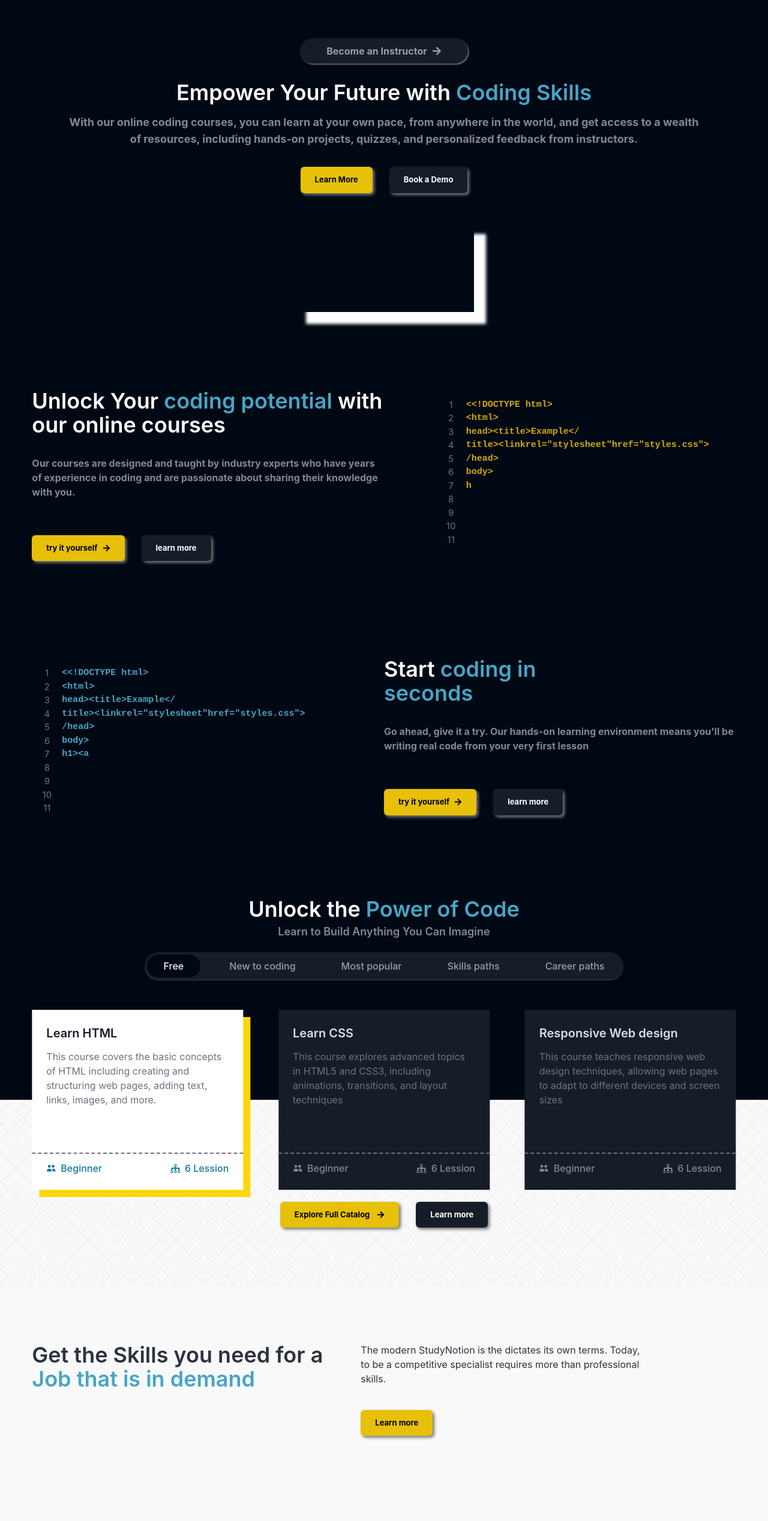
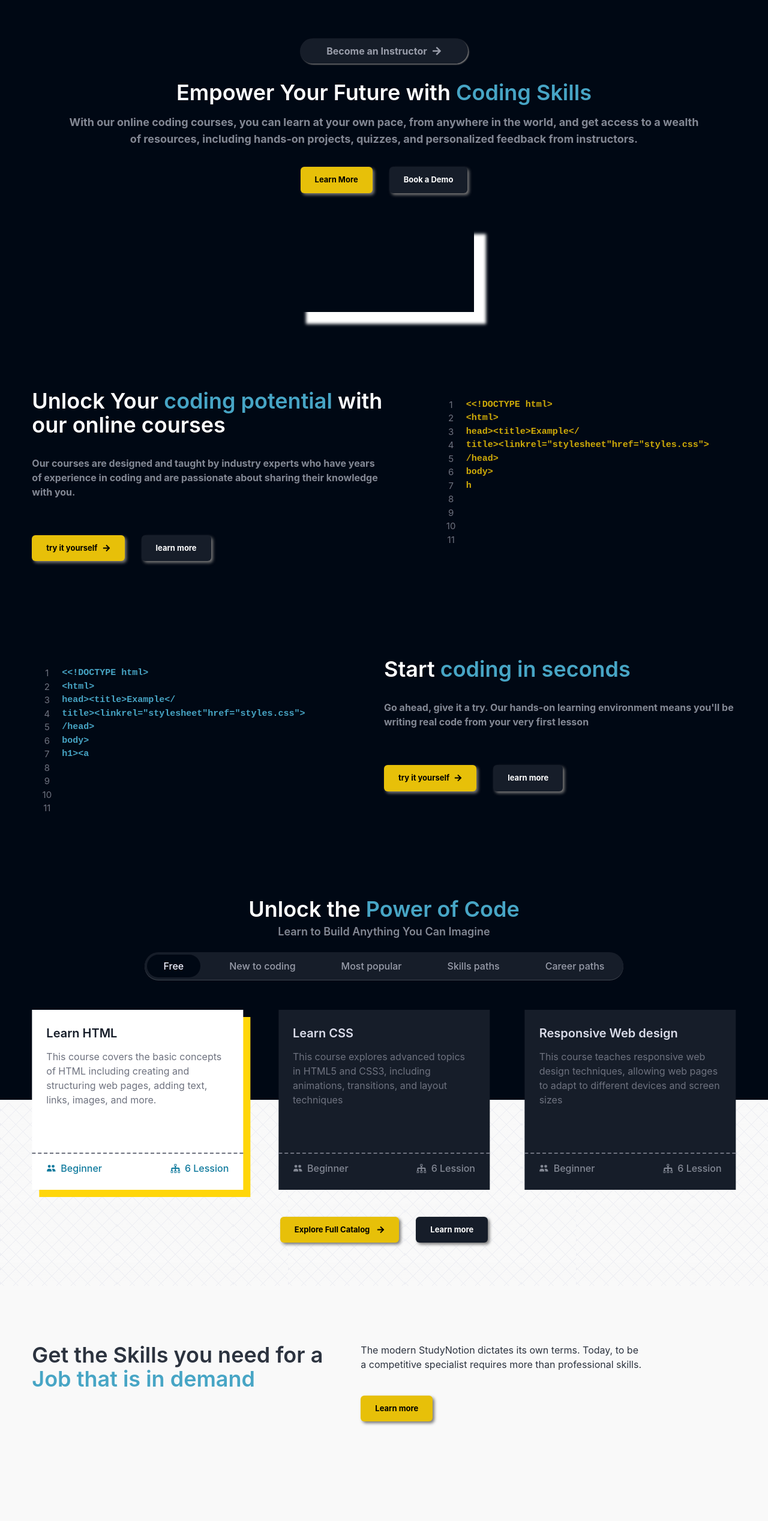
Before and after one commit to priyankRaiyani19/StudyNotion, a React (Create React App) app: page / in a window 1280 px wide. Shown: the top 2535 px of the page at 60% size. Built offline with nearby package versions, Linux system fonts and the light colour scheme; grey boxes are pictures that could not be loaded.

Commit message:
home page code optimization

```diff
--- a/src/pages/Home.js
+++ b/src/pages/Home.js
@@ -1,214 +1,152 @@
-import React from 'react'
-import {FaArrowRight} from "react-icons/fa"
-import {Link} from "react-router-dom"
-import HighlightText from '../components/core/HomePage/HighlightText'
+import React from 'react';
+import { FaArrowRight } from "react-icons/fa";
+import { Link } from "react-router-dom";
+import HighlightText from '../components/core/HomePage/HighlightText';
+import CTAButton from "../components/core/HomePage/CTAButton";
+import CodeBlocks from "../components/core/HomePage/CodeBlocks";
+import TimelineSection from '../components/core/HomePage/TimelineSection';
+import LearningLanguageSection from '../components/core/HomePage/LearningLangaugeSection';
+import InstructorSection from '../components/core/HomePage/InstructorSection';
+import Footer from '../components/common/Footer';
+import ExploreMore from '../components/core/HomePage/ExploreMore';
 
-import CTAButton from "../components/core/HomePage/CTAButton"
-import Banner from "../assets/Images/banner.mp4"
-import CodeBlocks from "../components/core/HomePage/CodeBlocks"
-import TimelineSection from '../components/core/HomePage/TimelineSection'
-import LearningLanguageSection from '../components/core/HomePage/LearningLangaugeSection'
-import InstructorSection from '../components/core/HomePage/InstructorSection'
-import Footer from '../components/common/Footer'
-import ExploreMore from '../components/core/HomePage/ExploreMore'
+// Lazy loading heavy assets
+import  Banner from '../assets/Images/banner.mp4';
 
 const Home = () => {
-    return (
-        <div>
-            {/*Section1  */}
-            <div className='relative mx-auto flex flex-col w-11/12 max-w-maxContent items-center
-      text-white justify-between'>
-
-
-                    <div className='ml-0 md:ml-auto group mt-16 p-1 mx-auto rounded-full bg-richblack-800 font-bold text-richblack-200
-            transition-all duration-200 hover:scale-95 w-fit shadow-[rgba(120,120,120,120)_1.5px_1.5px_2px_0px]'>
-                        <Link to={"/signup"}>
-                        <div className='flex flex-row items-center gap-2 rounded-full px-10 py-[5px]
-                transition-all duration-200 group-hover:bg-richblack-900'>
+    const renderHeaderCTA = () => (
+        <div className="flex flex-row items-center gap-2 rounded-full px-10 py-[5px] transition-all duration-200 group-hover:bg-richblack-900">
             <p>Become an Instructor</p>
             <FaArrowRight />
         </div>
-                        </Link>
-                    </div>
+    );
 
-
-
-                <div className='lg:text-center  text-4xl font-semibold mt-7'>
-                    Empower Your Future with
-                    <HighlightText text={"Coding Skills"} />
-                </div>
-
-                <div className=' mt-4 md:w-[90%] w-[100%] md:text-center text-lg font-bold text-richblack-300'>
-                    With our online coding courses, you can learn at your own pace, from anywhere in the world, and get access to a wealth of resources, including hands-on projects, quizzes, and personalized feedback from instructors.
-                </div>
-
-                <div className='flex flex-row  gap-7 mt-8'>
-                    <CTAButton active={true} linkto={"/signup"}>
+    const renderCTAButtons = () => (
+        <div className="flex flex-row gap-7 mt-8">
+            <CTAButton active={true} linkto="/signup">
                 Learn More
             </CTAButton>
-
-                    <CTAButton active={false} linkto={"/login"}>
+            <CTAButton active={false} linkto="/login">
                 Book a Demo
             </CTAButton>
         </div>
+    );
 
-                <div className='md:mx-3 md:my-12 md:mt-12 mt-[50px] mb-10 shadow-[rgba(255,255,255,255)_20px_20px_5px_0px]'>
-                    <video
-                        muted
-                        loop
-                        autoPlay
-                    >
-                        <source  src={Banner} type="video/mp4" />
-                    </video>
+    const renderCodeSection = (heading, subHeading, codeColor, position, ctabtn1, ctabtn2) => (
+        <CodeBlocks
+            position={position}
+            heading={heading}
+            subHeading={subHeading}
+            ctabtn1={ctabtn1}
+            ctabtn2={ctabtn2}
+            codeBlock={`<<!DOCTYPE html>\n<html>\nhead><title>Example</ \n title><linkrel="stylesheet"href="styles.css">\n/head>\n body>\nh1><ahref="/">Header</a> \n /h1>\n nav><ahref="one/">One</a><ahref="two/">Two</\n a><ahref="three/">Three</a>\n nav>`}
+            codeColor={codeColor}
+        />
+    );
+
+    return (
+        <div>
+            {/* Section 1 */}
+            <div className="relative mx-auto flex flex-col w-11/12 max-w-maxContent items-center text-white justify-between">
+                {/* Become an Instructor CTA */}
+                <div className="group mt-16 p-1 mx-auto rounded-full bg-richblack-800 font-bold text-richblack-200 transition-all duration-200 hover:scale-95 w-fit shadow-[rgba(120,120,120,120)_1.5px_1.5px_2px_0px]">
+                    <Link to="/signup">{renderHeaderCTA()}</Link>
                 </div>
 
-                {/* Code Section 1 */}
-                <div>
-                    <CodeBlocks
-                        position={"md:flex-row"}
-                        heading={
-                            <div className='text-4xl font-semibold'>
-                                Unlock Your
-                                <HighlightText text={"coding potential"}/>
-                                with our online courses
+                {/* Hero Section */}
+                <div className="lg:text-center text-4xl font-semibold mt-7">
+                    Empower Your Future with <HighlightText text="Coding Skills" />
                 </div>
-                        }
-                        subHeading={
-                            "Our courses are designed and taught by industry experts who have years of experience in coding and are passionate about sharing their knowledge with you."
-                        }
-                        ctabtn1={
-                            {
-                                btnText: "try it yourself",
-                                linkto: "/signup",
-                                active: true,
-                            }
-                        }
-                        ctabtn2={
-                            {
-                                btnText: "learn more",
-                                linkto: "/login",
-                                active: false,
-                            }
-                        }
+                <div className="mt-4 md:w-[90%] w-[100%] md:text-center text-lg font-bold text-richblack-300">
+                    With our online coding courses, you can learn at your own pace, from anywhere in the world, and get access to a wealth of resources, including hands-on projects, quizzes, and personalized feedback from instructors.
+                </div>
+                {renderCTAButtons()}
 
-                        codeBlock={`<<!DOCTYPE html>\n<html>\nhead><title>Example</ \n title><linkrel="stylesheet"href="styles.css">\n/head>\n body>\nh1><ahref="/">Header</a> \n /h1>\n nav><ahref="one/">One</a><ahref="two/">Two</\n a><ahref="three/">Three</a>\n nav>`}
-                        codeColor={"text-yellow-200"}
-                        backgroundGradient={"yellow-200"}
-                    />
+                {/* Video Banner */}
+                <div className="md:mx-3 md:my-12 md:mt-12 mt-[50px] mb-10 shadow-[rgba(255,255,255,255)_20px_20px_5px_0px]">
+                    <React.Suspense fallback={<div>Loading...</div>}>
+                        <video muted loop autoPlay>
+                            <source src={Banner} type="video/mp4" />
+                        </video>
+                    </React.Suspense>
                 </div>
 
-                {/* Code Section 2 */}
-                <div>
-                    <CodeBlocks
-                        position={"md:flex-row-reverse"}
-                        heading={
-                            <div className='text-4xl font-semibold'>
-                                Start
-                                <HighlightText text={"coding in seconds"}/>
-                            </div>
-                        }
-                        subHeading={
-                            "Go ahead, give it a try. Our hands-on learning environment means " +
-                            "you'll be writing real code from your very first lesson"}
-                        ctabtn1={
-                            {
-                                btnText: "try it yourself",
-                                linkto: "/signup",
-                                active: true,
-                            }
-                        }
-                        ctabtn2={
-                            {
-                                btnText: "learn more",
-                                linkto: "/login",
-                                active: false,
-                            }
-                        }
-
-                        codeBlock={`<<!DOCTYPE html>\n<html>\nhead><title>Example</ \n title><linkrel="stylesheet"href="styles.css">\n/head>\n body>\nh1><ahref="/">Header</a> \n /h1>\n nav><ahref="one/">One</a><ahref="two/">Two</\n a><ahref="three/">Three</a>\n nav>`}
-                        codeColor={"text-blue-100"}
-                        hedingWidth={"w-[50%]"}
-                    />
-                </div>
+                {/* Code Sections */}
+                {renderCodeSection(
+                    <div className="text-4xl font-semibold">
+                        Unlock Your <HighlightText text="coding potential" /> with our online courses
+                    </div>,
+                    "Our courses are designed and taught by industry experts who have years of experience in coding and are passionate about sharing their knowledge with you.",
+                    "text-yellow-200",
+                    "md:flex-row",
+                    { btnText: "try it yourself", linkto: "/signup", active: true },
+                    { btnText: "learn more", linkto: "/login", active: false }
+                )}
+                {renderCodeSection(
+                    <div className="text-4xl font-semibold">
+                        Start <HighlightText text="coding in seconds" />
+                    </div>,
+                    "Go ahead, give it a try. Our hands-on learning environment means you'll be writing real code from your very first lesson",
+                    "text-blue-100",
+                    "md:flex-row-reverse",
+                    { btnText: "try it yourself", linkto: "/signup", active: true },
+                    { btnText: "learn more", linkto: "/login", active: false }
+                )}
 
                 <ExploreMore />
             </div>
 
-            {/*Section 2  */}
-            <div className='bg-pure-greys-5 text-richblack-700'>
-                <div className='homepage_bg h-[310px]'>
-
-                    <div className='w-11/12 max-w-maxContent flex flex-col items-center justify-between gap-5 mx-auto'>
-                        <div className='h-[150px]'></div>
-                        <div className='flex flex-row gap-7 text-white '>
-                            <CTAButton active={true} linkto={"/signup"}>
-                                <div className='flex items-center gap-3' >
+            {/* Section 2 */}
+            <div className="bg-pure-greys-5 text-richblack-700">
+                <div className="homepage_bg h-[310px]">
+                    <div className="w-11/12 max-w-maxContent flex flex-col items-center justify-between gap-5 mx-auto">
+                        <div className="h-[175px]" />
+                        <div className="flex flex-row gap-7 text-white">
+                            <CTAButton active={true} linkto="/signup">
+                                <div className="flex items-center gap-3">
                                     Explore Full Catalog
                                     <FaArrowRight />
                                 </div>
-
                             </CTAButton>
-                            <CTAButton active={false} linkto={"/signup"}>
-                                <div>
+                            <CTAButton active={false} linkto="/signup">
                                 Learn more
-                                </div>
                             </CTAButton>
                         </div>
-
+                    </div>
                 </div>
 
-
+                {/* Skills Section */}
+                <div className="mx-auto w-11/12 max-w-maxContent flex flex-col items-center justify-between gap-7">
+                    <div className="flex md:flex-row flex-col gap-5 lg:mb-10 mt-[95px]">
+                        <div className="text-4xl font-semibold lg:w-[45%] sm-[100%]">
+                            Get the Skills you need for a <HighlightText text="Job that is in demand" />
+                        </div>
+                        <div className="flex flex-col gap-10 lg:w-[40%] w-[100%] items-start">
+                            <div className="text-[16px]">
+                                The modern StudyNotion dictates its own terms. Today, to be a competitive specialist requires more than professional skills.
+                            </div>
+                            <CTAButton active={true} linkto="/signup">
+                                Learn more
+                            </CTAButton>
+                        </div>
                     </div>
 
-                <div className='mx-auto w-11/12 max-w-maxContent flex flex-col items-center justify-between gap-7'>
-
-                    <div className='flex md:flex-row flex-col gap-5 lg:mb-10 mt-[95px]'>
-                        <div className='text-4xl font-semibold lg:w-[45%] sm-[100%]'>
-                            Get the Skills you need for a
-                            <HighlightText text={"Job that is in demand"} />
+                    <TimelineSection />
+                    <LearningLanguageSection />
+                </div>
             </div>
 
-                        <div className='flex flex-col gap-10 lg:w-[40%] w-[100%] items-start'>
-                            <div className='text-[16px]'>
-                                The modern StudyNotion is the dictates its own terms. Today, to be a competitive specialist requires more than professional skills.
-                            </div>
-                            <CTAButton active={true} linkto={"/signup"}>
-                                <div>
-                                    Learn more
-                                </div>
-                            </CTAButton>
+            {/* Section 3 */}
+            <div className="w-11/12 mx-auto max-w-maxContent flex-col items-center justify-between gap-8 bg-richblack-900 text-white">
+                <InstructorSection />
+                <h2 className="text-center text-4xl font-semibold mt-10">Reviews from Other Learners</h2>
+                {/* Review Slider placeholder */}
             </div>
 
+            {/* Footer */}
+            <Footer />
         </div>
+    );
+};
 
-
-
-                    <TimelineSection />
-
-                    <LearningLanguageSection />
-
-                </div>
-
-
-
-            </div>
-
-
-            {/*Section 3 */}
-            <div className='w-11/12 mx-auto max-w-maxContent flex-col items-center justify-between gap-8 first-letter bg-richblack-900 text-white'>
-
-                <InstructorSection />
-
-                <h2 className='text-center text-4xl font-semobold mt-10'>review from Other Learners</h2>
-                {/* Review Slider here */}
-            </div>
-
-
-            {/*Footer */}
-            <Footer />
-
-        </div>
-    )
-}
-
-export default Home
+export default Home;
```
Lines whose indentation alone changed are shown as unchanged.
